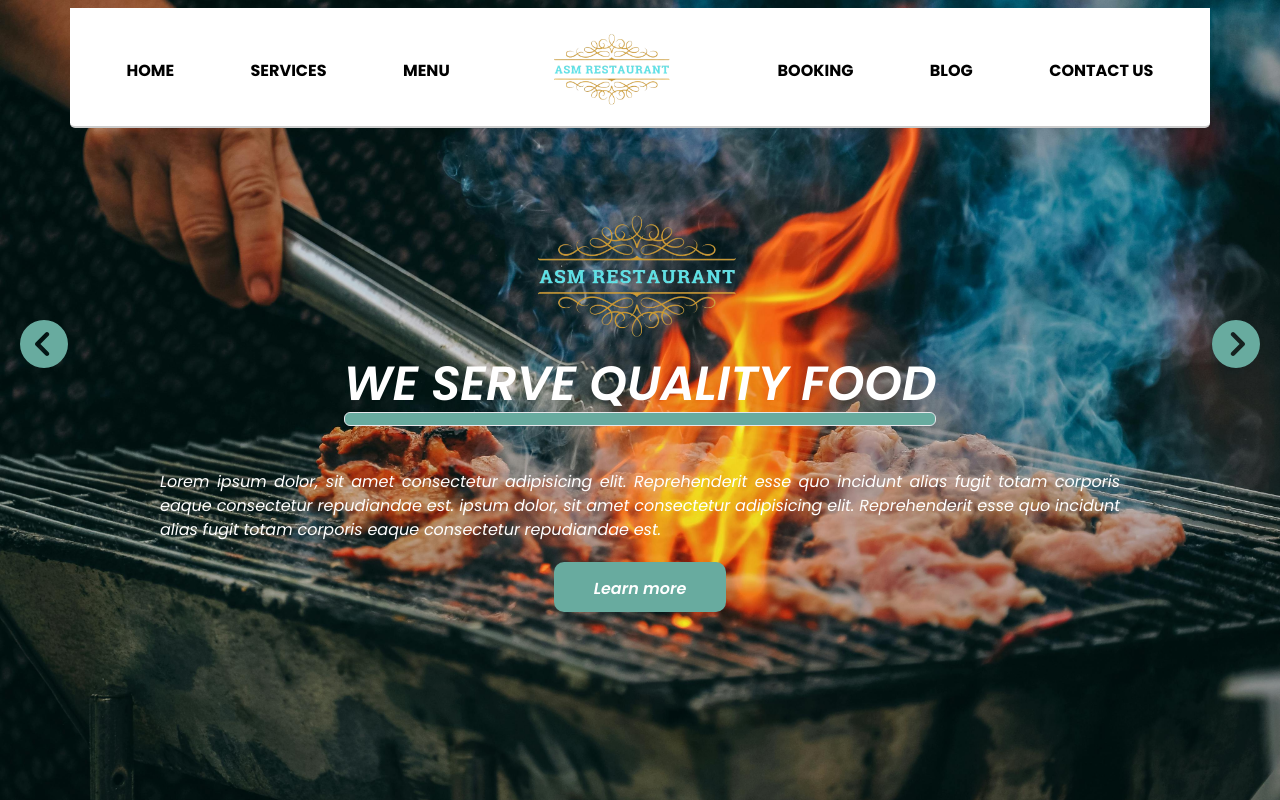
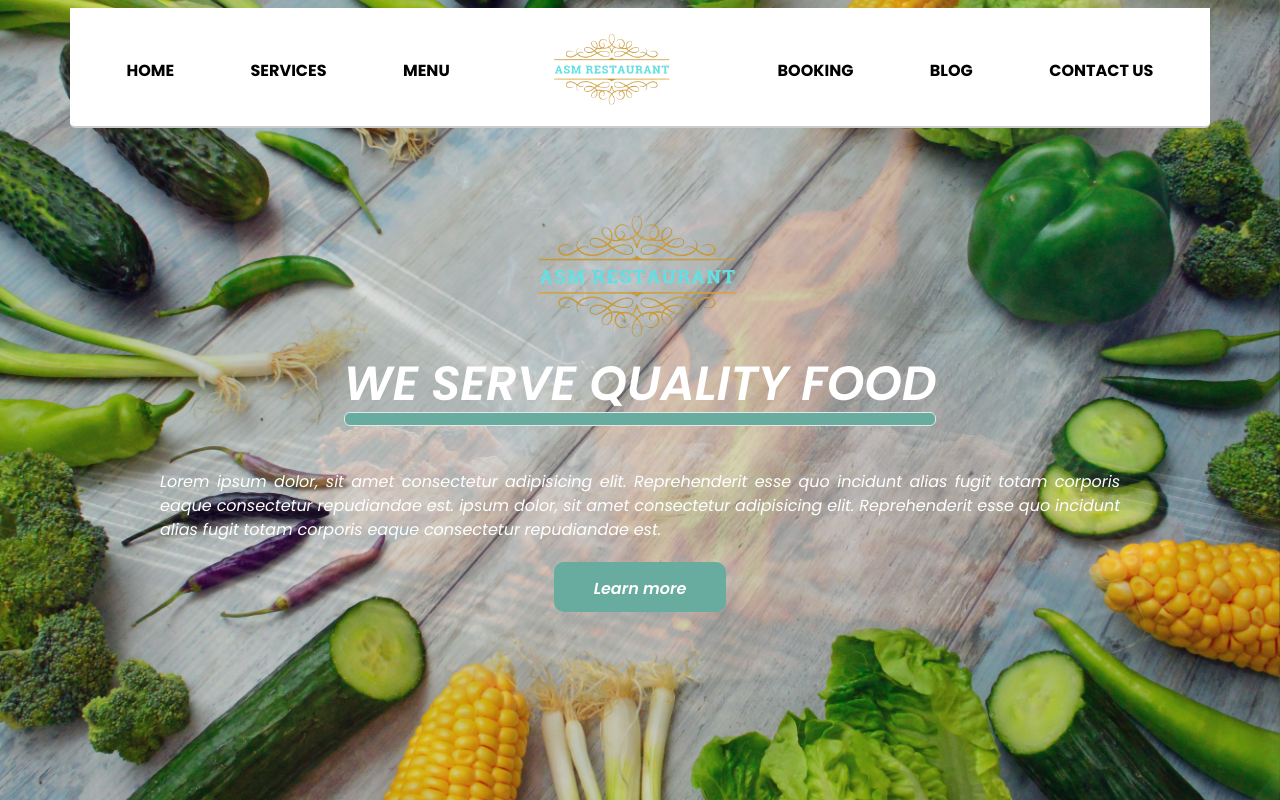
Before and after one commit to ahadsaim9/asm-restaurant, a React (Vite) app: page / in a window 1280 px wide. Built offline with nearby package versions, Linux system fonts and the light colour scheme.

Commit message:
added background image animation

```diff
--- a/src/Components/Slider/Slider.css
+++ b/src/Components/Slider/Slider.css
@@ -3,19 +3,33 @@
   width: 100%;
   overflow: hidden;
   box-sizing: border-box;
+  position: relative;
 }
-.bg_image_1 {
-  background-image: url("..//../../public/images/img-5.jpg");
+.slider {
+  box-sizing: border-box;
+  overflow: hidden;
+  width: 100%;
+  height: 100%;
 }
-.bg_image_2 {
-  background-image: url("..//../../public/images/img-5.jpg");
+.bg_image_all {
+  animation: slider 32s infinite alternate;
 }
-.bg_image_3 {
-  background-image: url("..//../../public/images/img-5.jpg");
+
+@keyframes slider {
+  0% {
+    background-image: url("..//../../public/images/img-5.jpg");
+  }
+  33% {
+    background-image: url("..//../../public/images/img-2.jpg");
+  }
+  66% {
+    background-image: url("..//../../public/images/img-3.jpg");
+  }
+  100% {
+    background-image: url("..//../../public/images/img-4.jpg");
+  }
 }
-.bg_image_4 {
-  background-image: url("..//../../public/images/img-5.jpg");
-}
+
 .bg_image_all {
   height: 100%;
   width: 100%;
@@ -38,10 +52,3 @@
   width: 300px;
   height: auto;
 }
-.icon {
-  transition: 0.5s;
-}
-.icon:hover {
-  transform: scale(1.2);
-  color: rgb(7, 202, 160);
-}
--- a/src/Components/Slider/Slider.jsx
+++ b/src/Components/Slider/Slider.jsx
@@ -1,14 +1,13 @@
-import { FaCircleChevronLeft, FaCircleChevronRight } from "react-icons/fa6";
 import "./Slider.css";
 import "./Button.css";
 const Slider = () => {
+  // *********** slider.js ************
+
   return (
     <div className="container">
+      <div className="slider">
         {/* <---------------- Start Item->1 ------------------> */}
-      <div className="slider bg_image_1 bg_image_all relative ">
-        <span className="left-icon absolute md:top-80 top-40 left-5 text-5xl text-[#68ab9f] z-10 icon">
-          <FaCircleChevronLeft></FaCircleChevronLeft>
-        </span>
+        <div className="item  bg_image_1 bg_image_all relative ">
           <div className="inner-container ">
             <img src="/public/images/logo1.png" alt="" />
             <section>
@@ -21,21 +20,15 @@ const Slider = () => {
               Lorem ipsum dolor, sit amet consectetur adipisicing elit.
               Reprehenderit esse quo incidunt alias fugit totam corporis eaque
               consectetur repudiandae est. ipsum dolor, sit amet consectetur
-            adipisicing elit. Reprehenderit esse quo incidunt alias fugit totam
-            corporis eaque consectetur repudiandae est.
+              adipisicing elit. Reprehenderit esse quo incidunt alias fugit
+              totam corporis eaque consectetur repudiandae est.
             </p>
-          <button className="btn after:bg-blue-[#68ab9f] ">Learn more </button>
+            <button className="btn after:bg-blue-[#68ab9f] ">Learn more</button>
           </div>
-        <span className="left-icon absolute md:top-80 top-40 right-5 text-5xl text-[#68ab9f] z-10 icon">
-          <FaCircleChevronRight></FaCircleChevronRight>
-        </span>
         </div>
         {/* <---------------- End Item->1 ------------------> */}
         {/* <---------------- Start Item->2 ------------------> */}
-      <div className="slider bg_image_2 bg_image_all relative">
-        <span className="left-icon absolute md:top-80 top-40 left-5 text-5xl text-[#68ab9f] z-10">
-          <FaCircleChevronLeft></FaCircleChevronLeft>
-        </span>
+        <div className="item bg_image_2 bg_image_all relative">
           <div className="inner-container">
             <img src="/public/images/logo1.png" alt="" />
             <section>
@@ -48,21 +41,15 @@ const Slider = () => {
               Lorem ipsum dolor, sit amet consectetur adipisicing elit.
               Reprehenderit esse quo incidunt alias fugit totam corporis eaque
               consectetur repudiandae est. ipsum dolor, sit amet consectetur
-            adipisicing elit. Reprehenderit esse quo incidunt alias fugit totam
-            corporis eaque consectetur repudiandae est.
+              adipisicing elit. Reprehenderit esse quo incidunt alias fugit
+              totam corporis eaque consectetur repudiandae est.
             </p>
-          <button className="btn after:bg-blue-[#68ab9f] ">Learn more </button>
+            <button className="btn after:bg-blue-[#68ab9f] ">Learn more</button>
           </div>
-        <span className="left-icon absolute md:top-80 top-40 right-5 text-5xl text-[#68ab9f] z-10">
-          <FaCircleChevronRight></FaCircleChevronRight>
-        </span>
         </div>
         {/* <---------------- End Item->2 ------------------> */}
         {/* <---------------- Start Item->3 ------------------> */}
-      <div className="slider bg_image_3 bg_image_all relative">
-        <span className="left-icon absolute md:top-80 top-40 left-5 text-5xl text-[#68ab9f] z-10">
-          <FaCircleChevronLeft></FaCircleChevronLeft>
-        </span>
+        <div className="item bg_image_3 bg_image_all relative">
           <div className="inner-container">
             <img src="/public/images/logo1.png" alt="" />
             <section>
@@ -75,21 +62,15 @@ const Slider = () => {
               Lorem ipsum dolor, sit amet consectetur adipisicing elit.
               Reprehenderit esse quo incidunt alias fugit totam corporis eaque
               consectetur repudiandae est. ipsum dolor, sit amet consectetur
-            adipisicing elit. Reprehenderit esse quo incidunt alias fugit totam
-            corporis eaque consectetur repudiandae est.
+              adipisicing elit. Reprehenderit esse quo incidunt alias fugit
+              totam corporis eaque consectetur repudiandae est.
             </p>
-          <button className="btn after:bg-blue-[#68ab9f] ">Learn more </button>
+            <button className="btn after:bg-blue-[#68ab9f] ">Learn more</button>
           </div>
-        <span className="left-icon absolute md:top-80 top-40 right-5 text-5xl text-[#68ab9f] z-10">
-          <FaCircleChevronRight></FaCircleChevronRight>
-        </span>
         </div>
         {/* <---------------- End Item->3 ------------------> */}
         {/* <---------------- Start Item->4 ------------------> */}
-      <div className="slider bg_image_4 bg_image_all relative">
-        <span className="left-icon absolute md:top-80 top-40 left-5 text-5xl text-[#68ab9f] z-10">
-          <FaCircleChevronLeft></FaCircleChevronLeft>
-        </span>
+        <div className="item bg_image_4 bg_image_all relative">
           <div className="inner-container">
             <img src="/public/images/logo1.png" alt="" />
             <section>
@@ -102,16 +83,14 @@ const Slider = () => {
               Lorem ipsum dolor, sit amet consectetur adipisicing elit.
               Reprehenderit esse quo incidunt alias fugit totam corporis eaque
               consectetur repudiandae est. ipsum dolor, sit amet consectetur
-            adipisicing elit. Reprehenderit esse quo incidunt alias fugit totam
-            corporis eaque consectetur repudiandae est.
+              adipisicing elit. Reprehenderit esse quo incidunt alias fugit
+              totam corporis eaque consectetur repudiandae est.
             </p>
-          <button className="btn after:bg-blue-[#68ab9f] ">Learn more </button>
+            <button className="btn after:bg-blue-[#68ab9f] ">Learn more</button>
           </div>
-        <span className="left-icon absolute md:top-80 top-40 right-5 text-5xl text-[#68ab9f] z-10">
-          <FaCircleChevronRight></FaCircleChevronRight>
-        </span>
         </div>
         {/* <---------------- End Item->4 ------------------> */}
+      </div>
     </div>
   );
 };
```
Lines whose indentation alone changed are shown as unchanged.
